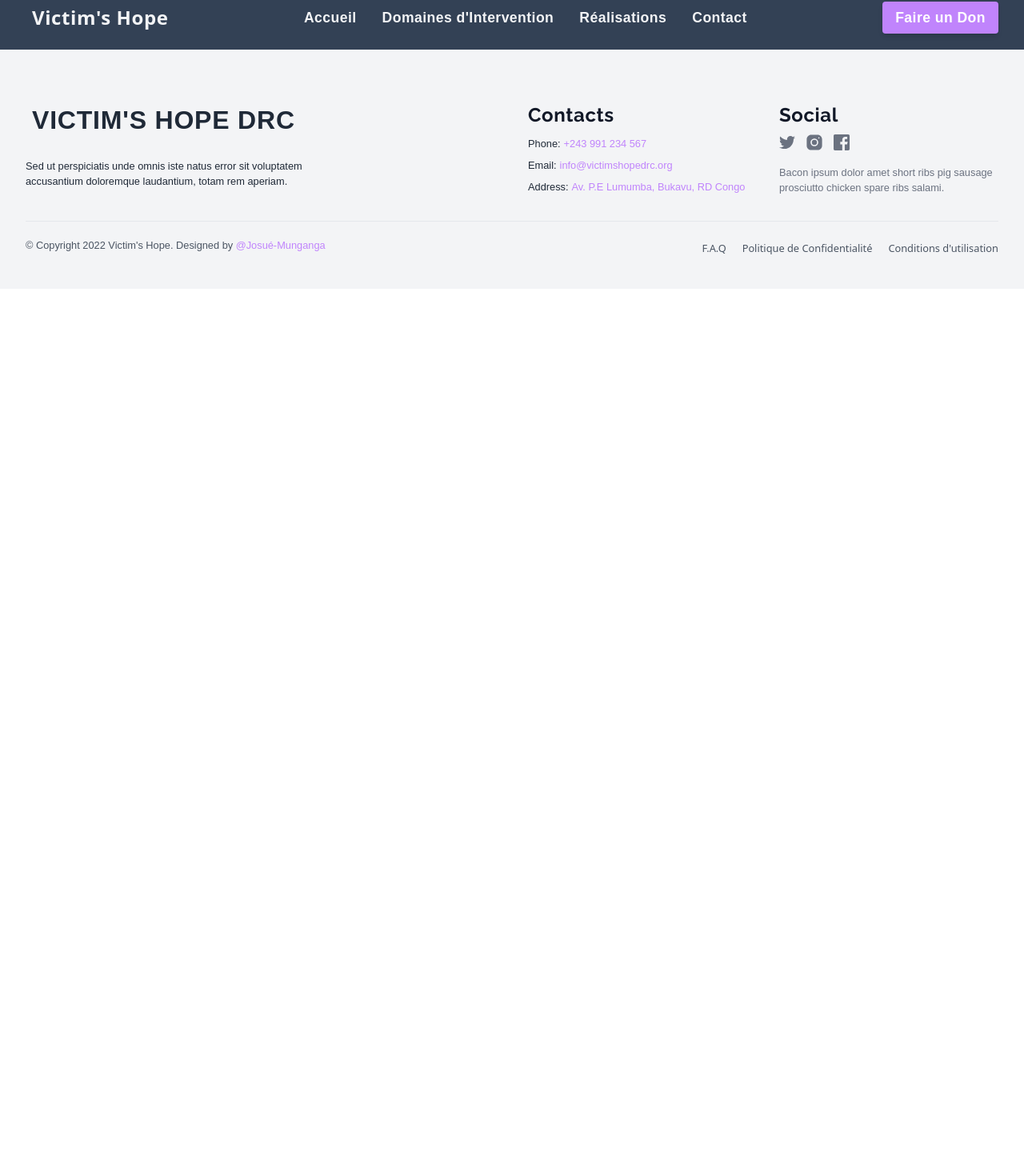
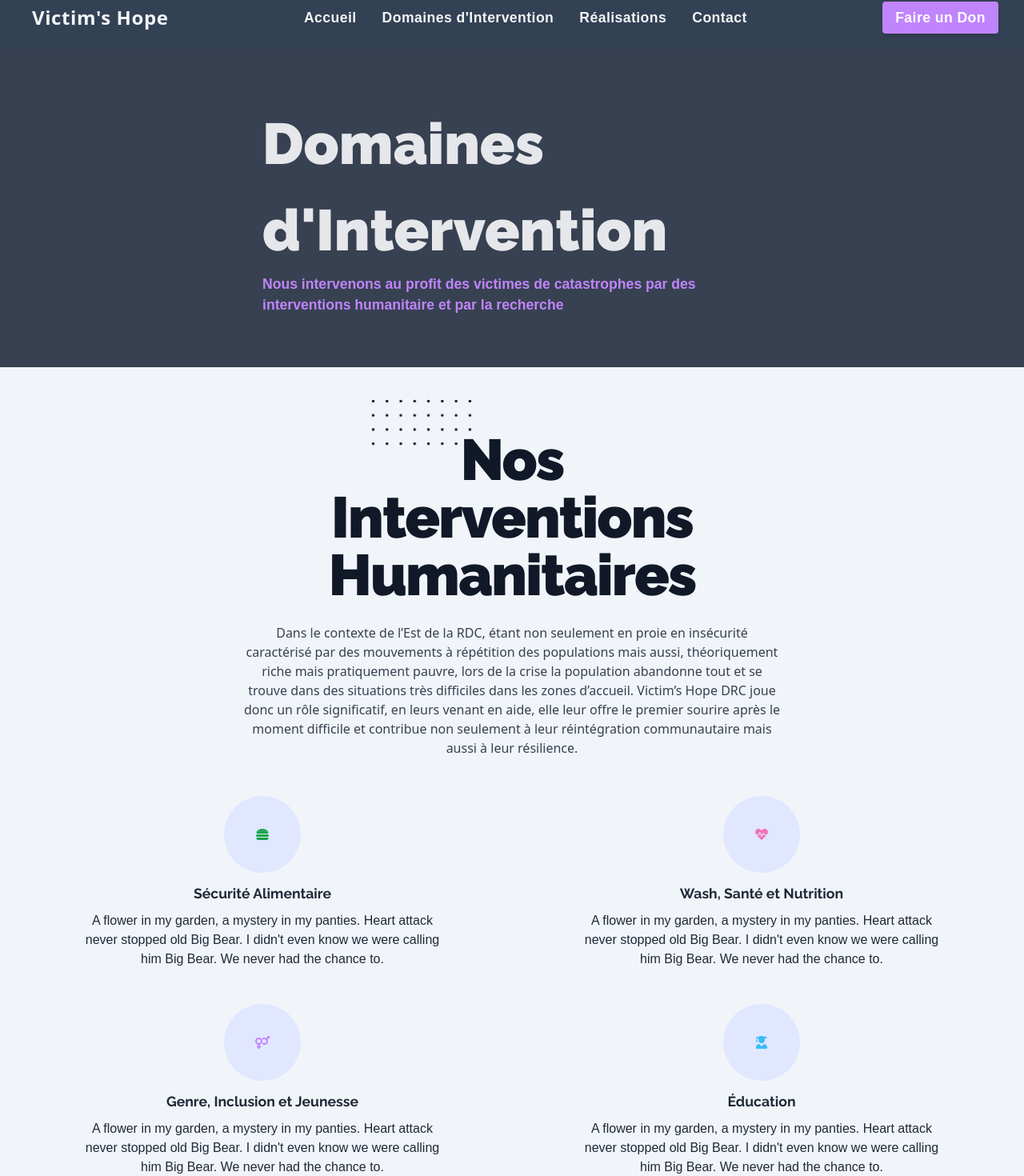
Before and after one commit to josumung999/victimshopedrc, a Next.js app: page /domaines in a window 1280 px wide. Shown: the part 18-1488 px from the top of the page at 80% size. Before the commit the page ends 800 px from the top, so only its background shows below. Built offline with nearby package versions, Linux system fonts and the light colour scheme; a web font is replaced by a local one.

Commit message:
Working on the humanitarian section

```diff
--- /dev/null
+++ b/components/Humanitaire.jsx
@@ -0,0 +1,99 @@
+import { faCuttlefish } from "@fortawesome/free-brands-svg-icons"
+import { faHamburger, faHeartbeat, faUserGraduate, faVenusMars } from "@fortawesome/free-solid-svg-icons"
+import { FontAwesomeIcon } from "@fortawesome/react-fontawesome"
+
+const Humanitaire = () => {
+  return (
+    <div className="bg-slate-100 dark:bg-slate-800">
+      <div className="px-4 py-16 mx-auto sm:max-w-xl md:max-w-full lg:max-w-screen-xl md:px-24 lg:px-8 lg:py-20">
+        <div className="max-w-xl mb-10 md:mx-auto sm:text-center lg:max-w-2xl md:mb-12">
+
+          <h2 className="max-w-lg mb-6 font-Raleway text-3xl font-black leading-none tracking-tight text-gray-900 dark:text-gray-300 sm:text-4xl md:mx-auto">
+            <span className="relative inline-block">
+              <svg
+                viewBox="0 0 52 24"
+                fill="currentColor"
+                className="absolute top-0 left-0 z-0 hidden w-32 -mt-8 -ml-20 text-blue-gray-100 lg:w-32 lg:-ml-28 lg:-mt-10 sm:block"
+              >
+                <defs>
+                  <pattern
+                    id="ea469ae8-e6ec-4aca-8875-fc402da4d16e"
+                    x="0"
+                    y="0"
+                    width=".135"
+                    height=".30"
+                  >
+                    <circle cx="1" cy="1" r=".7" />
+                  </pattern>
+                </defs>
+                <rect
+                  fill="url(#ea469ae8-e6ec-4aca-8875-fc402da4d16e)"
+                  width="52"
+                  height="24"
+                />
+              </svg>
+              <span className="relative">Nos</span>
+            </span>{' '}
+            Interventions Humanitaires
+          </h2>
+          <p className="text-base text-gray-700 dark:text-gray-300 md:text-lg">
+            Dans le contexte de l’Est de la RDC, étant non seulement en proie en insécurité
+            caractérisé par des mouvements à répétition des populations mais aussi, théoriquement
+              riche mais pratiquement pauvre, lors de la crise la population abandonne tout et se trouve
+              dans des situations très difficiles dans les zones d’accueil. Victim’s Hope DRC joue donc
+              un rôle significatif, en leurs venant en aide, elle leur offre le premier sourire après le moment
+                difficile et contribue non seulement à leur réintégration communautaire mais aussi à leur résilience.
+          </p>
+        </div>
+        <div className="grid gap-8 row-gap-10 lg:grid-cols-2">
+          <div className="max-w-md sm:mx-auto sm:text-center">
+            <div className="flex items-center justify-center w-16 h-16 mb-4 rounded-full bg-indigo-100 sm:mx-auto sm:w-24 sm:h-24">
+              <FontAwesomeIcon className="w-12 h-12 text-green-600 sm:w-16 sm:h-16" icon={faHamburger} />
+            </div>
+            <h6 className="mb-3 text-gray-800 dark:text-gray-200 text-xl font-Raleway font-bold leading-5">Sécurité Alimentaire</h6>
+            <p className="mb-3 font-Roboto text-base text-gray-800 dark:text-gray-300">
+              A flower in my garden, a mystery in my panties. Heart attack never
+              stopped old Big Bear. I didn't even know we were calling him Big
+              Bear. We never had the chance to.
+            </p>
+          </div>
+          <div className="max-w-md sm:mx-auto sm:text-center">
+            <div className="flex items-center justify-center w-16 h-16 mb-4 rounded-full bg-indigo-100 sm:mx-auto sm:w-24 sm:h-24">
+              <FontAwesomeIcon className="w-12 h-12 text-pink-400 sm:w-16 sm:h-16" icon={faHeartbeat} />
+            </div>
+            <h6 className="mb-3 text-gray-800 dark:text-gray-200 text-xl font-Raleway font-bold leading-5">Wash, Santé et Nutrition</h6>
+            <p className="mb-3 font-Roboto text-base text-gray-800 dark:text-gray-300">
+              A flower in my garden, a mystery in my panties. Heart attack never
+              stopped old Big Bear. I didn't even know we were calling him Big
+              Bear. We never had the chance to.
+            </p>
+          </div>
+          <div className="max-w-md sm:mx-auto sm:text-center">
+            <div className="flex items-center justify-center w-16 h-16 mb-4 rounded-full bg-indigo-100 sm:mx-auto sm:w-24 sm:h-24">
+              <FontAwesomeIcon className="w-12 h-12 text-purple-400 sm:w-16 sm:h-16" icon={faVenusMars} />
+            </div>
+            <h6 className="mb-3 text-gray-800 dark:text-gray-200 text-xl font-Raleway font-bold leading-5">Genre, Inclusion et Jeunesse</h6>
+            <p className="mb-3 font-Roboto text-base text-gray-800 dark:text-gray-300">
+              A flower in my garden, a mystery in my panties. Heart attack never
+              stopped old Big Bear. I didn't even know we were calling him Big
+              Bear. We never had the chance to.
+            </p>
+          </div>
+          <div className="max-w-md sm:mx-auto sm:text-center">
+            <div className="flex items-center justify-center w-16 h-16 mb-4 rounded-full bg-indigo-100 sm:mx-auto sm:w-24 sm:h-24">
+              <FontAwesomeIcon className="w-12 h-12 text-sky-400 sm:w-16 sm:h-16" icon={faUserGraduate} />
+            </div>
+            <h6 className="mb-3 text-gray-800 dark:text-gray-200 text-xl font-Raleway font-bold leading-5">Éducation</h6>
+            <p className="mb-3 font-Roboto text-base text-gray-800 dark:text-gray-300">
+              A flower in my garden, a mystery in my panties. Heart attack never
+              stopped old Big Bear. I didn't even know we were calling him Big
+              Bear. We never had the chance to.
+            </p>
+          </div>
+        </div>
+      </div>
+    </div>
+  )
+}
+
+export default Humanitaire
--- /dev/null
+++ b/components/PageHeader.jsx
@@ -0,0 +1,18 @@
+const PageHeader = (props) => {
+  return (
+    <div className="bg-gray-700">
+      <div className="px-4 py-16 dark:bg-gray-900 flex flex-row justify-center">
+        <div className="basis-1/2">
+          <h1 className="font-Raleway text-gray-200 dark:text-gray-200 font-black text-3xl sm:text-4xl">
+            {props.title}
+          </h1>
+          <p className="font-Roboto font-semibold text-xl text-purple-400 dark:text-purple-300">
+            {props.description}
+          </p>
+        </div>
+      </div>
+    </div>
+  )
+}
+
+export default PageHeader
--- a/pages/domaines.js
+++ b/pages/domaines.js
@@ -1,4 +1,6 @@
 import ContainerBlock from "../components/ContainerBlock"
+import Humanitaire from "../components/Humanitaire"
+import PageHeader from "../components/PageHeader"
 
 const domaines = () => {
   return (
@@ -6,7 +8,11 @@ const domaines = () => {
       title="Domaines d'intervention - Victim's Hope DRC"
       description="Nous intervenons au profit des victimes de catastrophes par des interventions humanitaire et par la recherche"
     >
-
+      <PageHeader
+        title="Domaines d'Intervention"
+        description="Nous intervenons au profit des victimes de catastrophes par des interventions humanitaire et par la recherche"
+      />
+      <Humanitaire />
     </ContainerBlock>
   )
 }
```
